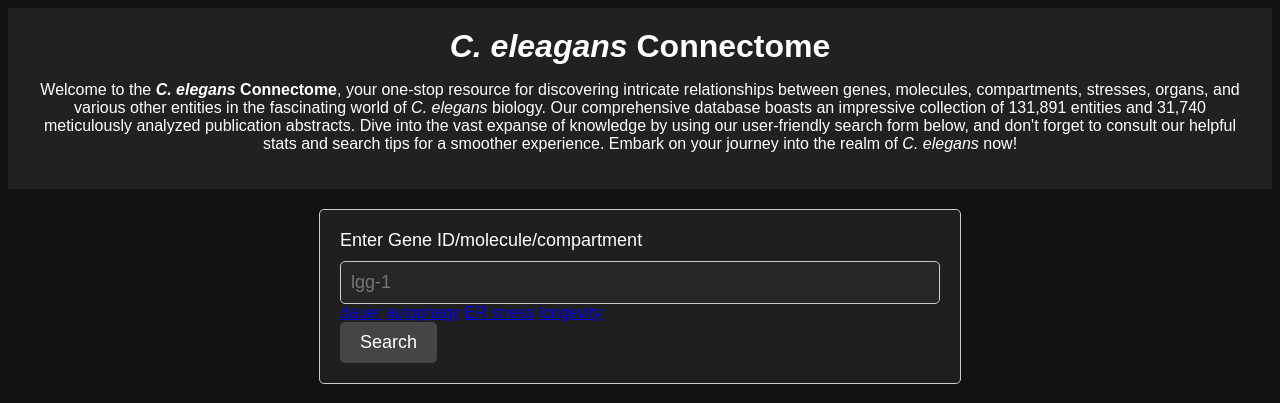
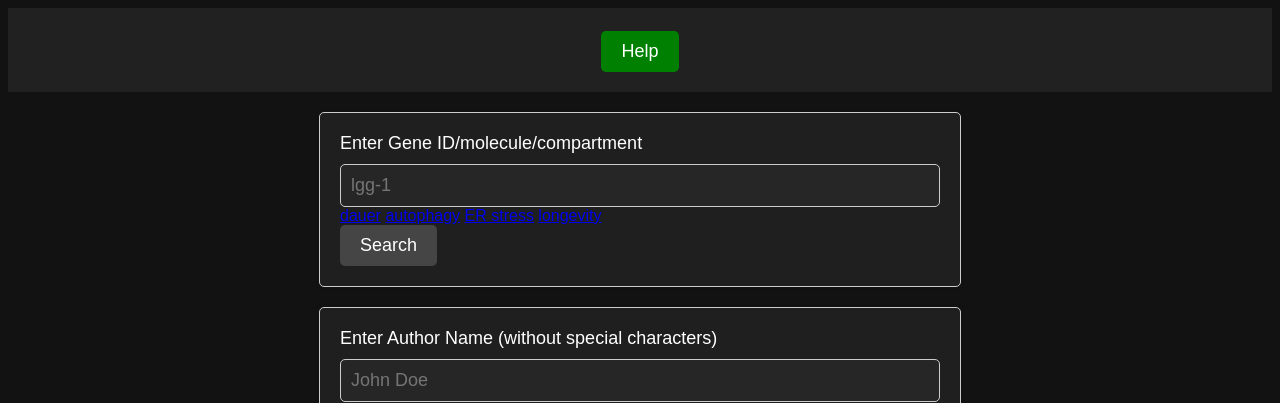
Before and after one commit to mutwil/celegans, a Flask app: template templates/index.html in a window 1280 px wide. Shown: the top 403 px of the page. Run offline with Flask 2, Linux system fonts and the light colour scheme; the template is opened without the code that fills it, so the values that code supplies are empty; parts of the project's set-up code (start-up, migrations or seed data) failed here and were passed over.

Commit message:
Your commit message here

```diff
--- a/templates/index.html
+++ b/templates/index.html
@@ -137,9 +137,8 @@ form, .stats, .search-tips, .future {
   </head>
   <body>
     <header>
-      <h1><em>C. eleagans </em>Connectome</h1>
-      <p>Welcome to the <strong><em>C. elegans</em> Connectome</strong>, your one-stop resource for discovering intricate relationships between genes, molecules, compartments, stresses, organs, and various other entities in the fascinating world of <em>C. elegans</em> biology. Our comprehensive database boasts an impressive collection of 131,891 entities and 31,740 meticulously analyzed publication abstracts. Dive into the vast expanse of knowledge by using our user-friendly search form below, and don't forget to consult our helpful stats and search tips for a smoother experience. Embark on your journey into the realm of <em>C. elegans</em> now!</p>
-
+      <h1><Connectome</h1>
+      <button class="help-button" onclick="window.location.href='{{ url_for('help') }}'">Help</button>
     </header>
 <script src="https://cdn.jsdelivr.net/npm/chart.js"></script>
 <script>
```
